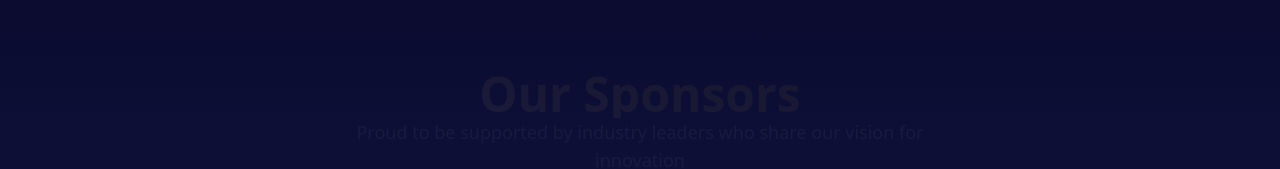
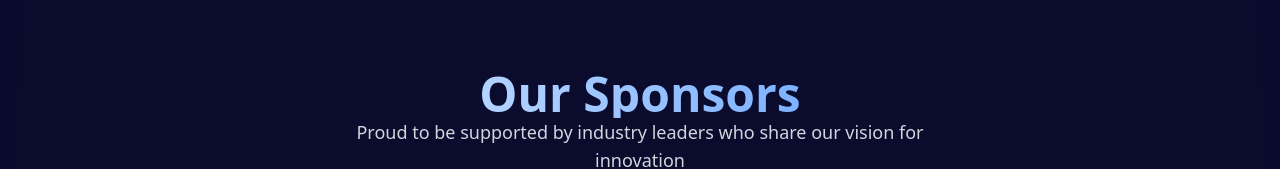
Before and after one commit to Sarthak1970/DESE_WEBSITE, a React (Vite) app: page / in a window 1280 px wide. Shown: the part 10270-10439 px from the top of the page. Built offline with nearby package versions, Linux system fonts and the light colour scheme; some icons are missing; a web font is replaced by a local one.

Commit message:
Map and sponsor title

```diff
--- a/src/components/Sponsers.jsx
+++ b/src/components/Sponsers.jsx
@@ -27,13 +27,13 @@ const Sponsors = () => {
 
   return (
     <div className="relative py-12 sm:py-16 md:py-24 overflow-hidden backdrop-blur-sm">
-      <div className="absolute inset-0 bg-gradient-to-b from-[#0a0b2e] to-[#1a1b4e] opacity-95"></div>
+      <div className="absolute inset-0 bg-gradient-to- opacity-95"></div>
 
       <div className="max-w-7xl mx-auto px-4 sm:px-6 lg:px-8">
         <div className="text-center mb-8 sm:mb-12 md:mb-16">
-          <h2 className="text-3xl sm:text-4xl md:text-5xl font-bold text-transparent bg-clip-text bg-gradient-to-r from-white via-yellow-300 to-[#FFA500] z-10000">
-            Our Sponsors
-          </h2>
+        <h2 className="text-3xl sm:text-4xl md:text-5xl font-bold bg-gradient-to-r from-white to-blue-500 bg-clip-text text-transparent">
+          Our Sponsors
+        </h2>
           <p className="text-gray-300 text-base sm:text-lg max-w-2xl mx-auto px-4 font-medium">
             Proud to be supported by industry leaders who share our vision for innovation
           </p>
--- a/src/pages/Home.jsx
+++ b/src/pages/Home.jsx
@@ -284,16 +284,18 @@ const Home = () => {
           <div className="grid grid-cols-1 md:grid-cols-2 gap-6 sm:gap-8 bg-[#0a0b2e]/80 p-4 sm:p-6 rounded-xl border border-white/10 backdrop-blur-sm">
             {/* Map Section */}
             <div className="h-[300px] sm:h-[400px] md:h-[500px] rounded-lg overflow-hidden shadow-lg hover:shadow-blue-500/20 transform hover:scale-[1.02] transition-all duration-300">
-              <iframe
-                src="https://www.google.com/maps/embed?pb=!1m18!1m12!1m3!1d3887.225201201201!2d77.565123315304!3d13.0212019908201!2m3!1f0!2f0!3f0!3m2!1i1024!2i768!4f13.1!3m3!1m2!1s0x3bae17d9b4f1f7d5%3A0x1b8e8b0b0b0b0b0b!2sDepartment%20of%20Electronic%20Systems%20Engineering%2C%20Indian%20Institute%20of%20Science!5e0!3m2!1sen!2sin!4v1629999999999!5m2!1sen!2sin"
-                width="100%"
-                height="100%"
-                style={{ border: 0 }}
-                allowFullScreen=""
-                loading="lazy"
-                className="rounded-lg"
-              ></iframe>
+            <iframe src="https://www.google.com/maps/d/embed?mid=1Hl9k9RLdt2HId0_c2at1qykVd-WWKrE&ehbc=2E312F"
+            width="100%"
+            height="100%"
+            style={{border:0}}
+            allowFullScreen=""
+            loading="lazy"
+            className='rounded-lg'
+            title='IISc Location'
+            >
+            </iframe>
             </div>
+
 
             {/* Location Details */}
             <div id="location">
```
